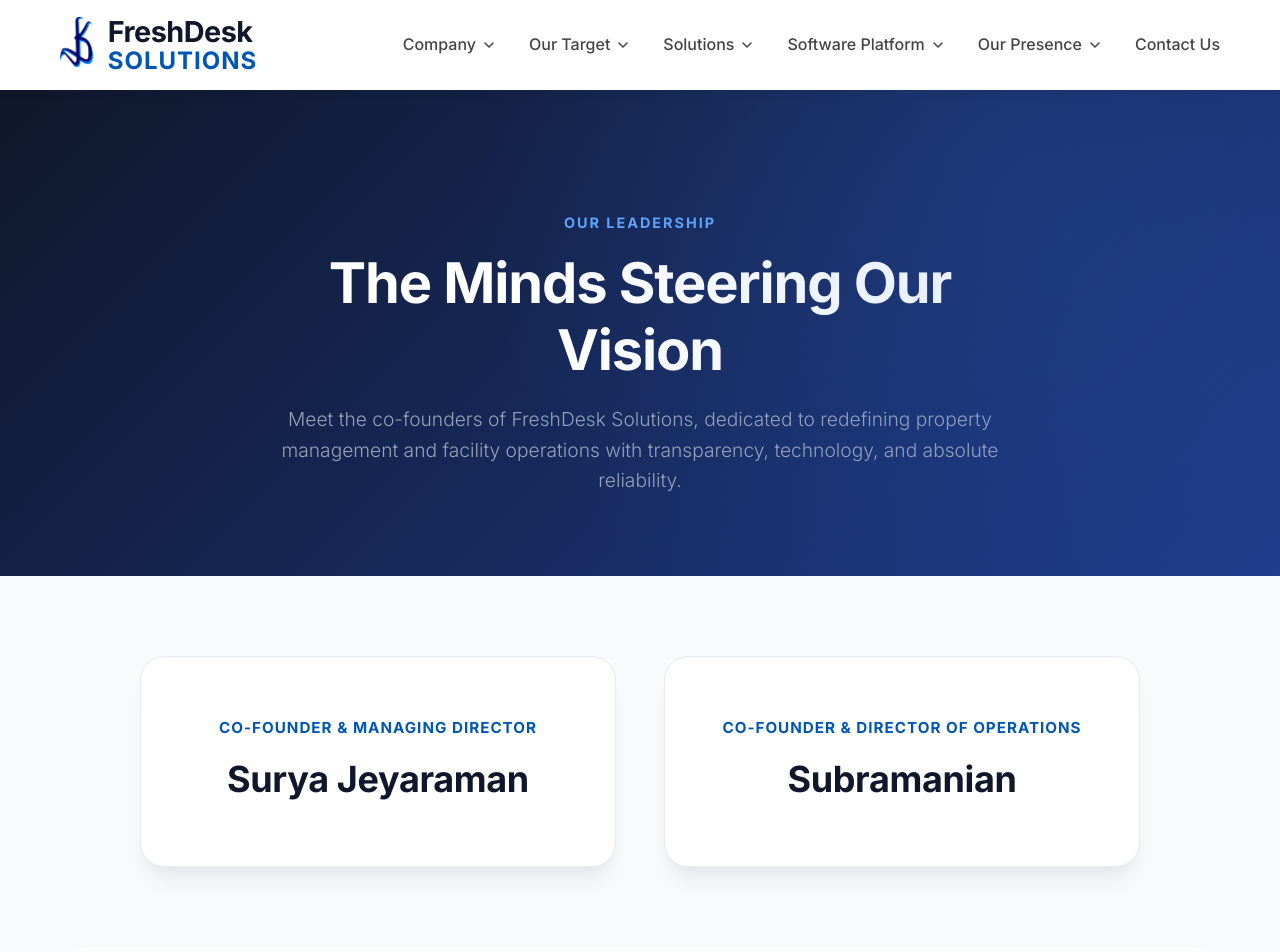
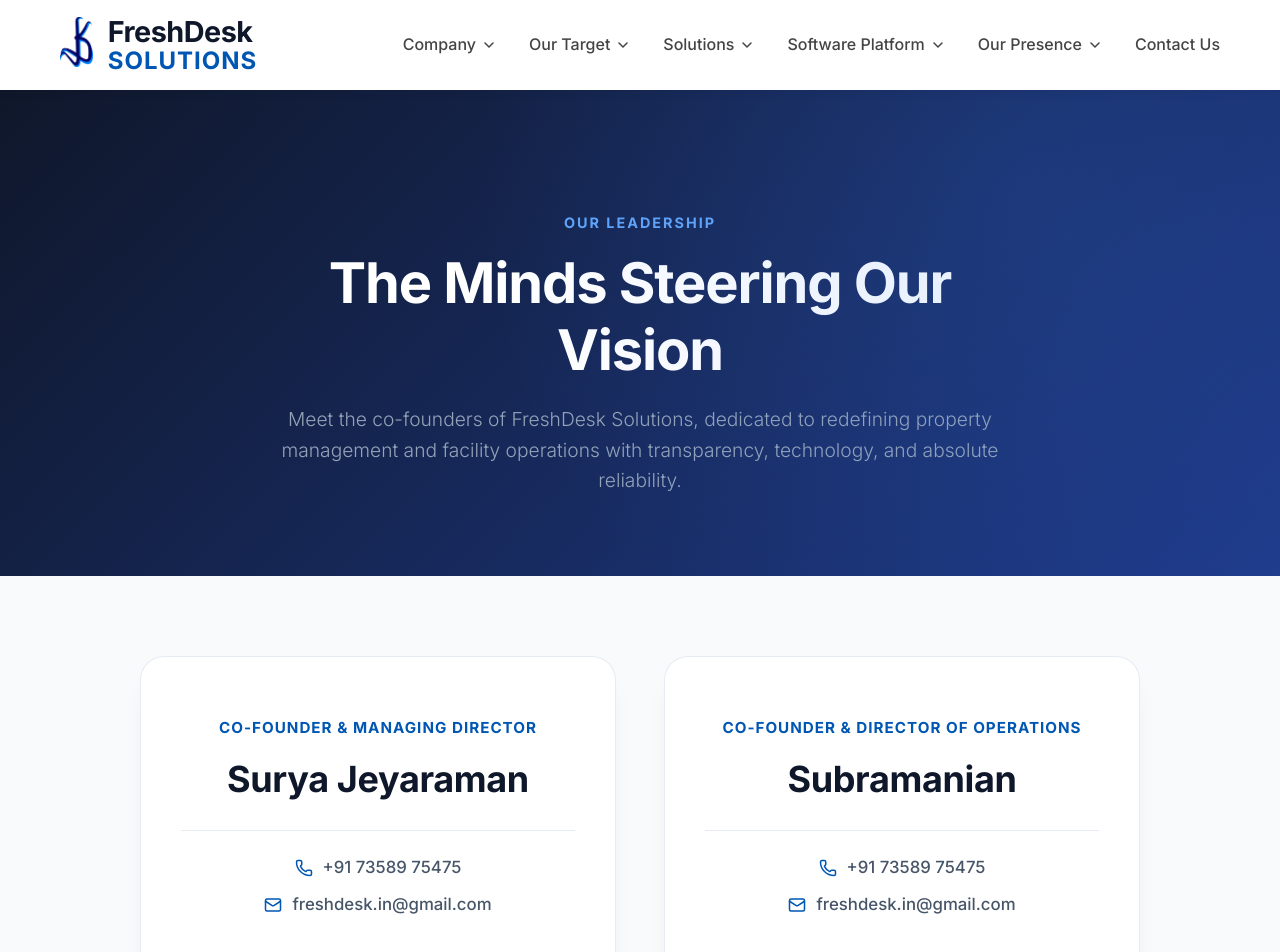
Before and after one commit to Git229KEV/Fresh-desk-solutions, a React (Vite) app: page /owners in a window 1280 px wide. Shown: the top 952 px of the page. Built offline with nearby package versions, Linux system fonts and the light colour scheme; a web font is replaced by a local one.

Commit message:
Add contact details for Surya Jeyaraman and Subramanian on Owners page

```diff
--- a/src/site/Owners.css
+++ b/src/site/Owners.css
@@ -182,6 +182,44 @@
     line-height: 1.5;
 }
 
+/* Owner Contacts */
+.owner-contacts {
+    margin-top: 24px;
+    display: flex;
+    flex-direction: column;
+    gap: 12px;
+    width: 100%;
+    border-top: 1px solid rgba(226, 232, 240, 0.8);
+    padding-top: 24px;
+    align-items: center;
+}
+
+.owner-contact-item {
+    display: inline-flex;
+    align-items: center;
+    gap: 10px;
+    color: #475569;
+    font-size: 1.05rem;
+    font-weight: 500;
+    text-decoration: none;
+    transition: color 0.25s cubic-bezier(0.16, 1, 0.3, 1);
+}
+
+.owner-contact-item:hover {
+    color: var(--primary-blue, #2563eb);
+}
+
+.owner-contact-icon {
+    color: var(--primary-blue, #2563eb);
+    width: 18px;
+    height: 18px;
+    transition: transform 0.25s cubic-bezier(0.16, 1, 0.3, 1);
+}
+
+.owner-contact-item:hover .owner-contact-icon {
+    transform: scale(1.1);
+}
+
 /* Responsiveness */
 @media (max-width: 768px) {
     .owners-grid {
--- a/src/site/Owners.jsx
+++ b/src/site/Owners.jsx
@@ -1,16 +1,20 @@
 import React from 'react';
-import { Building2, ShieldCheck, Trophy } from 'lucide-react';
+import { Building2, ShieldCheck, Trophy, Phone, Mail } from 'lucide-react';
 import './Owners.css';
 
 const Owners = () => {
     const ownersData = [
         {
             name: "Surya Jeyaraman",
-            role: "Co-Founder & Managing Director"
+            role: "Co-Founder & Managing Director",
+            phone: "+91 73589 75475",
+            email: "freshdesk.in@gmail.com"
         },
         {
             name: "Subramanian",
-            role: "Co-Founder & Director of Operations"
+            role: "Co-Founder & Director of Operations",
+            phone: "+91 73589 75475",
+            email: "freshdesk.in@gmail.com"
         }
     ];
 
@@ -35,6 +39,16 @@
                             <div className="owner-details">
                                 <span className="owner-role">{owner.role}</span>
                                 <h2 className="owner-name">{owner.name}</h2>
+                                <div className="owner-contacts">
+                                    <a href={`tel:${owner.phone.replace(/\s+/g, '')}`} className="owner-contact-item">
+                                        <Phone className="owner-contact-icon" />
+                                        <span>{owner.phone}</span>
+                                    </a>
+                                    <a href={`mailto:${owner.email}`} className="owner-contact-item">
+                                        <Mail className="owner-contact-icon" />
+                                        <span>{owner.email}</span>
+                                    </a>
+                                </div>
                             </div>
                         </div>
                     ))}
```
